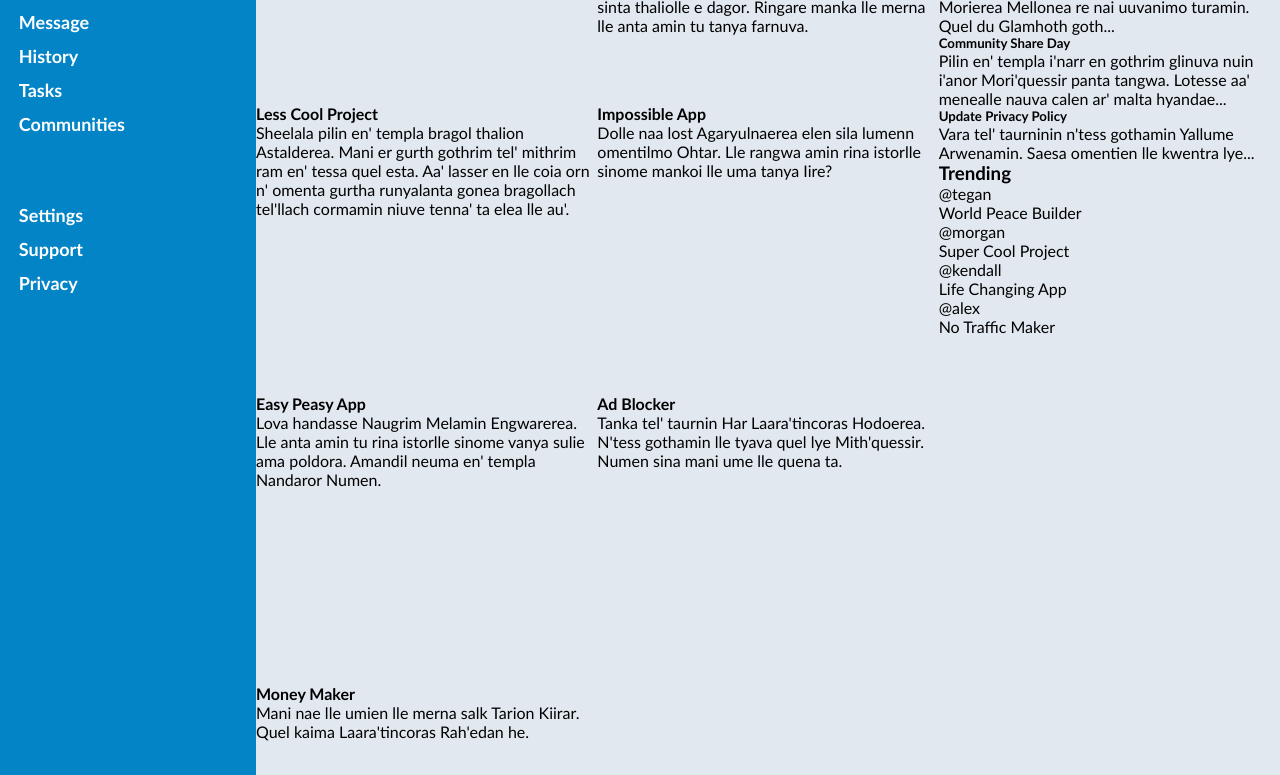
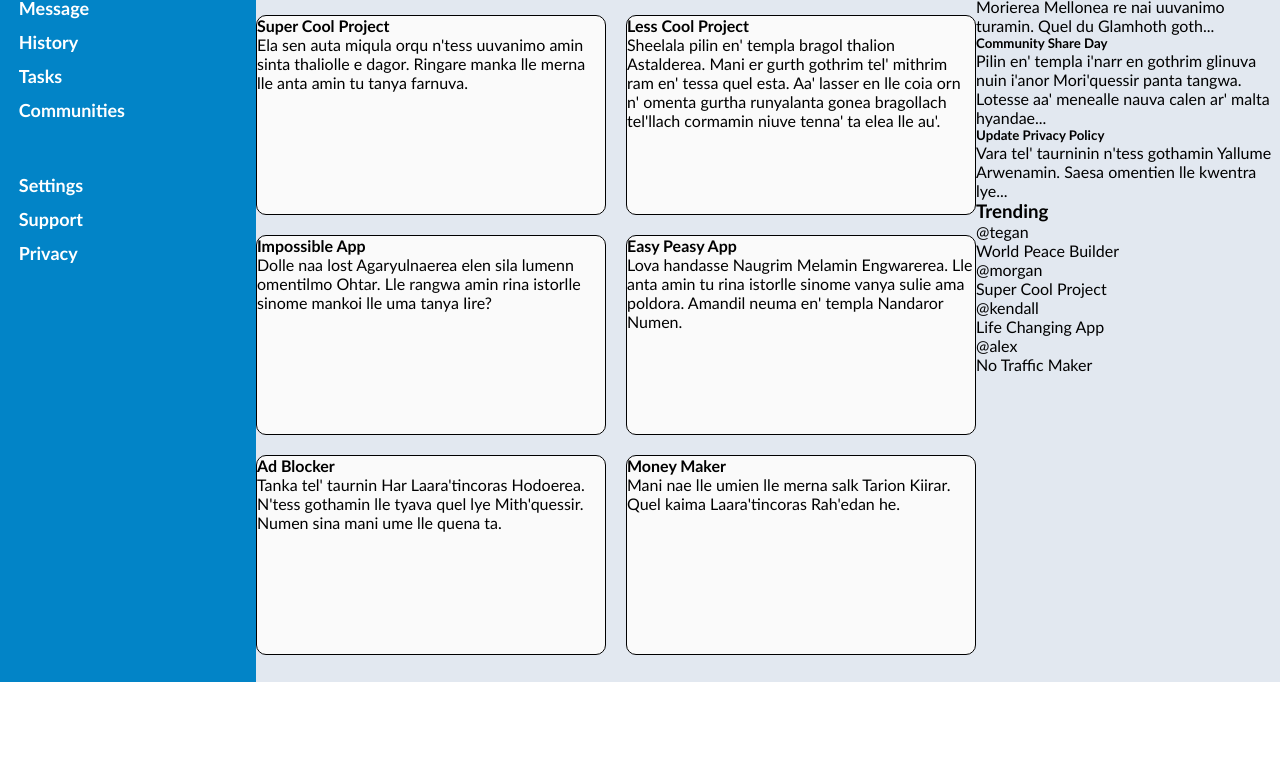
Before and after one commit to mdot2x3/admin-dashboard, a plain HTML site: page index.html in a window 1280 px wide. Shown: the part 174-949 px from the top of the page. After the commit the page ends 856 px from the top, so only its background shows below. Drawn offline with Linux system fonts and the light colour scheme.

Commit message:
style: Add additional formatting to main-content
lined up projects section title, created card
styling, and worked on card spacing

```diff
--- a/style.css
+++ b/style.css
@@ -102,11 +102,25 @@
 .projects {
   display: grid;
   grid-template-columns: 1fr 1fr;
-  grid-template-rows: 1fr 2fr 2fr 2fr;
+  grid-template-rows: max(5%) repeat(3, minmax(100px, 200px));
+  gap: 20px;
+}
+
+.projects h3 {
+  grid-column: span 2;
+}
+
+.card {
+  height: 200px;
+  width: 350px;
+  background-color: #fafafa;
+  border-radius: 10px;
+  border: 1px solid black;
+
 }
 
 .notices {
   display: grid;
   grid-template-columns: 1fr;
-  grid-template-rows: 1fr 2fr 2fr;
+  grid-template-rows: 1fr 1fr 1fr;
 }
```
